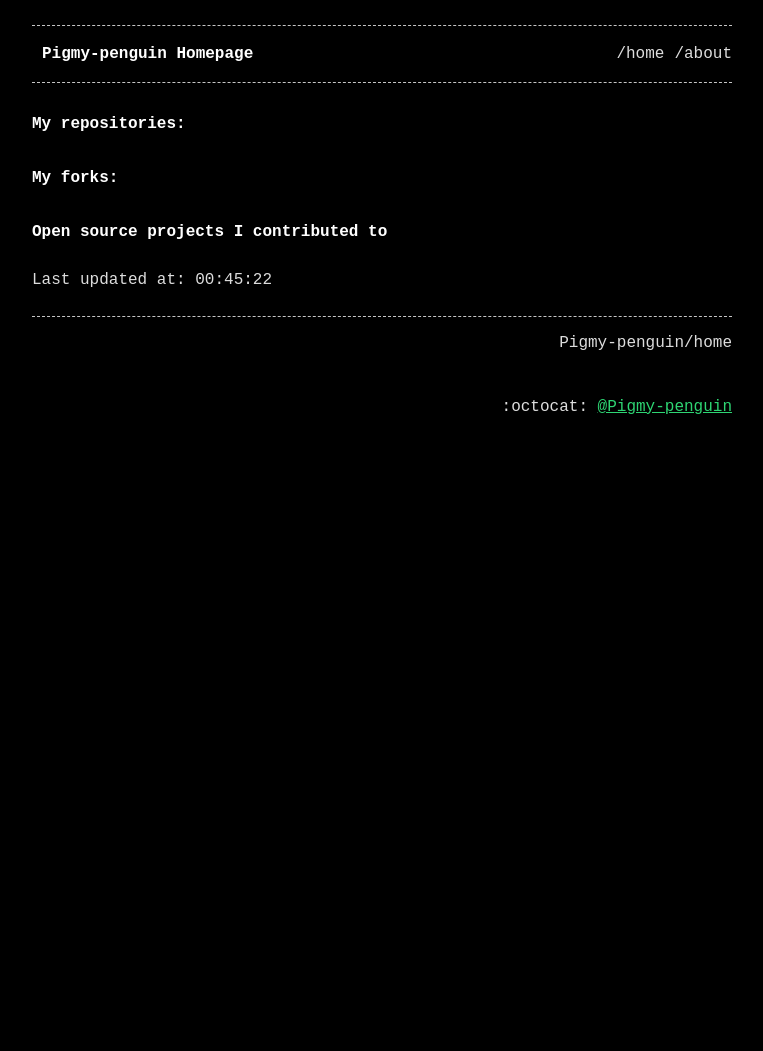
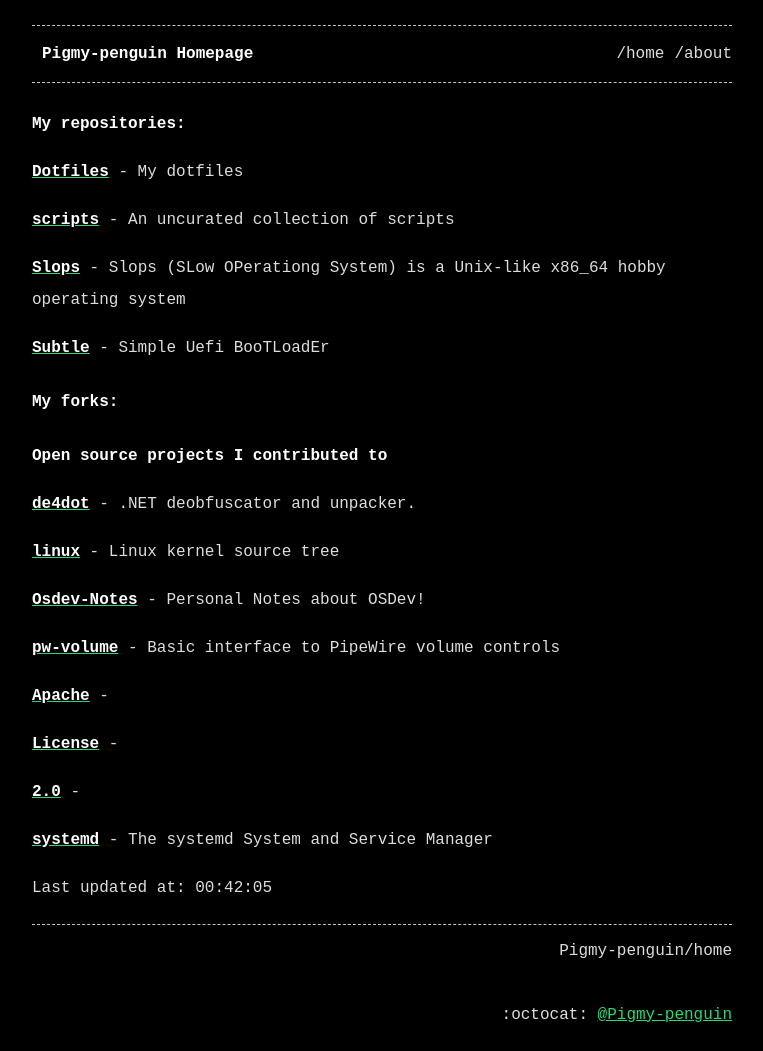
Before and after one commit to Pigmy-penguin/Pigmy-penguin.github.io, a Jekyll site: the page built from index.md, in a window 1280 px wide. Shown: the whole page, without its empty margins (258-1021 px from the left). Built offline with Jekyll 4.4.1, drawn with Linux system fonts in a browser that asks for light colours; before the commit the page ends 900 px from its top, so only the background shows below that.

Commit message:
Auto updating the website

```diff
--- a/index.md
+++ b/index.md
@@ -7,8 +7,32 @@ title: Pigmy-penguin Homepage
 
 ## My repositories:
 
+[**Dotfiles**](https://github.com/Pigmy-penguin/Dotfiles) - My dotfiles
+
+[**scripts**](https://github.com/Pigmy-penguin/scripts) - An uncurated collection of scripts
+
+[**Slops**](https://github.com/Pigmy-penguin/Slops) - Slops (SLow OPerationg System) is a Unix-like x86_64 hobby operating system
+
+[**Subtle**](https://github.com/Pigmy-penguin/Subtle) - Simple Uefi BooTLoadEr
+
 ## My forks:
 ### Open source projects I contributed to
 
+[**de4dot**](https://github.com/Pigmy-penguin/de4dot) - .NET deobfuscator and unpacker.
 
-Last updated at: 00:45:22
+[**linux**](https://github.com/Pigmy-penguin/linux) - Linux kernel source tree
+
+[**Osdev-Notes**](https://github.com/Pigmy-penguin/Osdev-Notes) - Personal Notes about OSDev!
+
+[**pw-volume**](https://github.com/Pigmy-penguin/pw-volume) - Basic interface to PipeWire volume controls
+
+[**Apache**](https://github.com/Pigmy-penguin/Apache) -
+
+[**License**](https://github.com/Pigmy-penguin/License) -
+
+[**2.0**](https://github.com/Pigmy-penguin/2.0) -
+
+[**systemd**](https://github.com/Pigmy-penguin/systemd) - The systemd System and Service Manager
+
+
+Last updated at: 00:42:05
```
Also changed, not shown: 2 other files.
